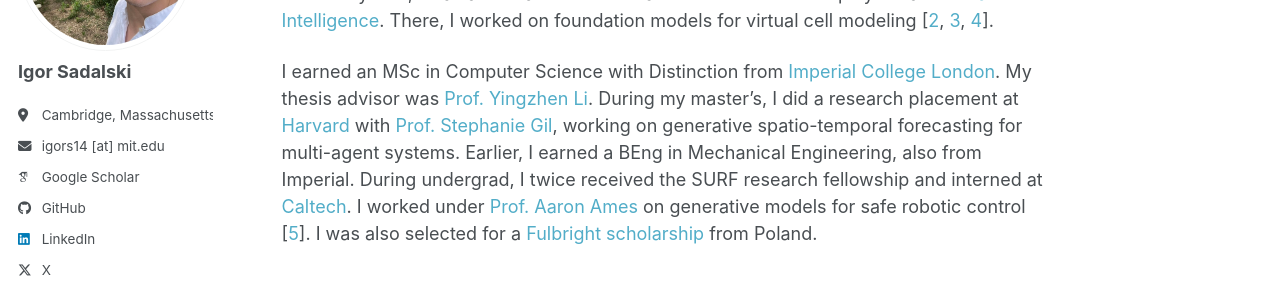
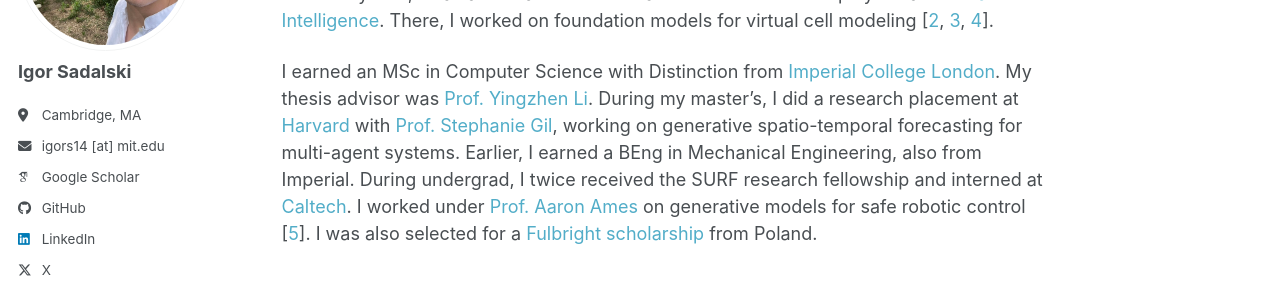
Before and after one commit to igor-sadalski/igor-sadalski.github.io, a Jekyll site: the page built from index.md, in a window 1280 px wide. Shown: the part 223-513 px from the top of the page. Built offline with Jekyll 4.4.1, drawn with Linux system fonts in a browser that asks for light colours; some web fonts are replaced; a script bundle is joined from its source files by our own code; library files that are not in the unit come from our copies.

Commit message:
Shorten location to Cambridge, MA
Co-Authored-By: Claude Opus 5.5 <noreply@anthropic.com>

```diff
--- a/_config.yml
+++ b/_config.yml
@@ -27,7 +27,7 @@ author:
   name             : "Igor Sadalski"
   pronouns         : # example: "she/her"
   bio              :
-  location         : "Cambridge, Massachusetts"
+  location         : "Cambridge, MA"
   location_url     : "https://www.google.com/maps/search/?api=1&query=MIT%2C+77+Massachusetts+Ave%2C+Cambridge%2C+MA+02139"
   employer         : # Organization
   uri              : # URL
```
